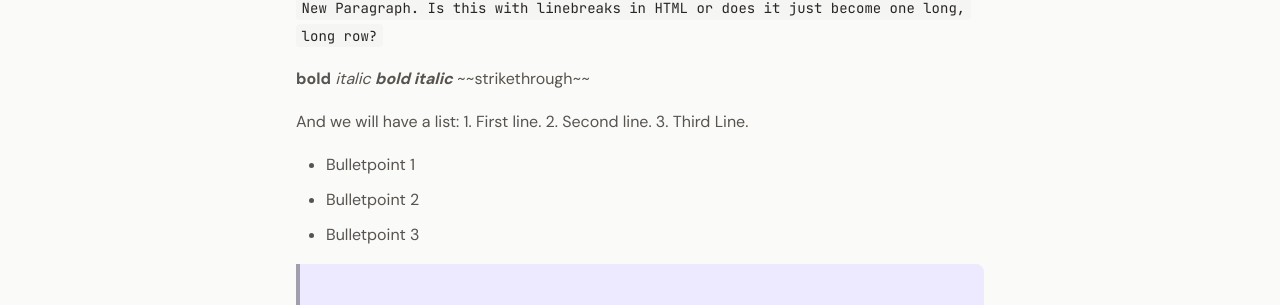
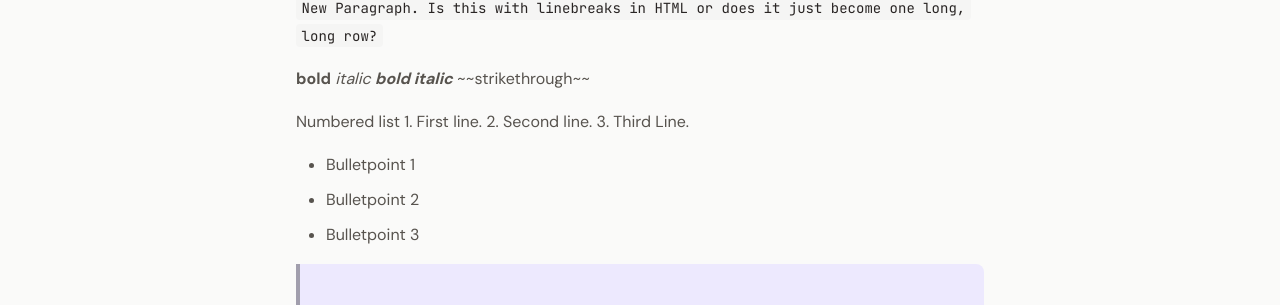
Before and after one commit to larssonhthomas-afk/writebase-docs, an MkDocs documentation site: the page built from docs/30markdown-compatible.md, in a window 1280 px wide and 1025 px high. Shown: the part 591-896 px from the top of the window. Built offline with MkDocs 1.6.1 and Material for MkDocs 9.7.7, drawn with Linux system fonts in a browser that asks for light colours; some web fonts are replaced.

Commit message:
Update 30markdown-compatible.md

```diff
--- a/docs/30markdown-compatible.md
+++ b/docs/30markdown-compatible.md
@@ -25,7 +25,7 @@ New row gives this in a new Paragraph. Yes, how convenient.
 ***bold italic***
 ~~strikethrough~~
 
-And we will have a list:
+Numbered list
 1. First line.
 2. Second line.
 3. Third Line.
```
